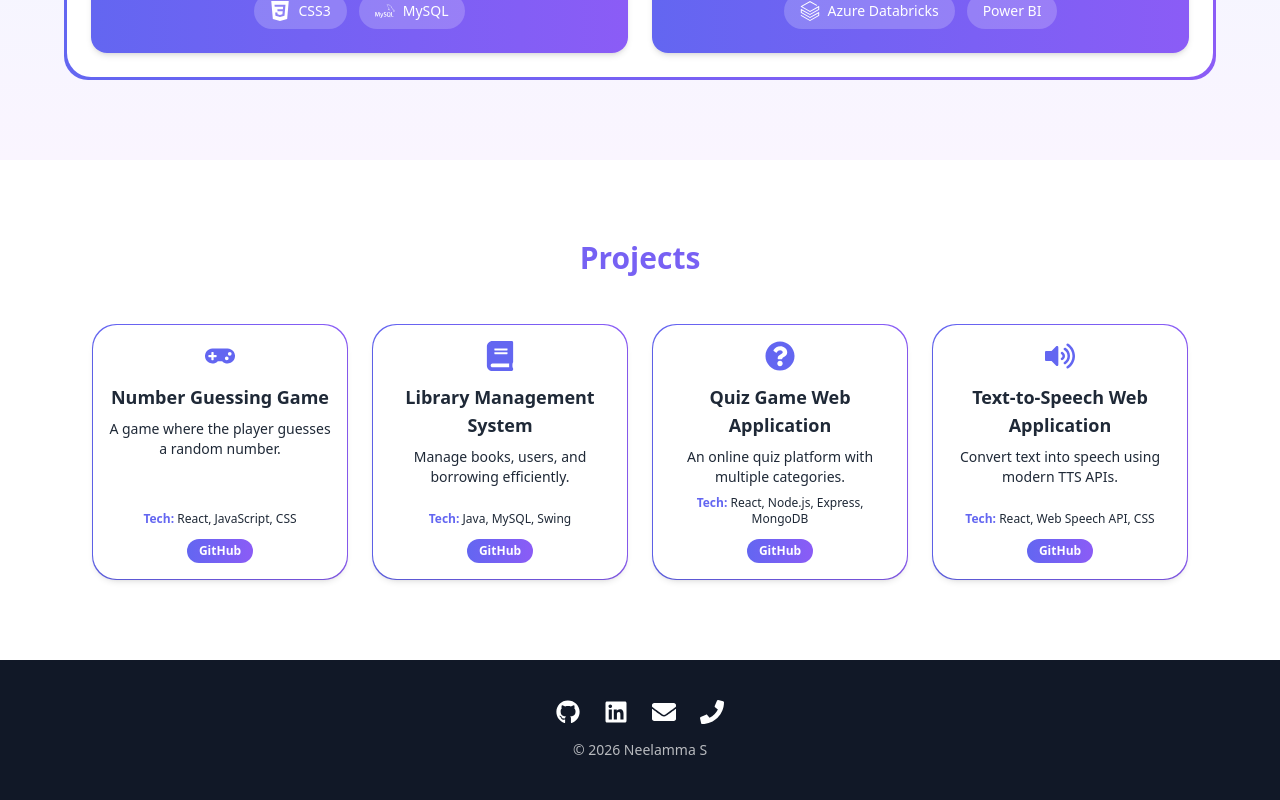
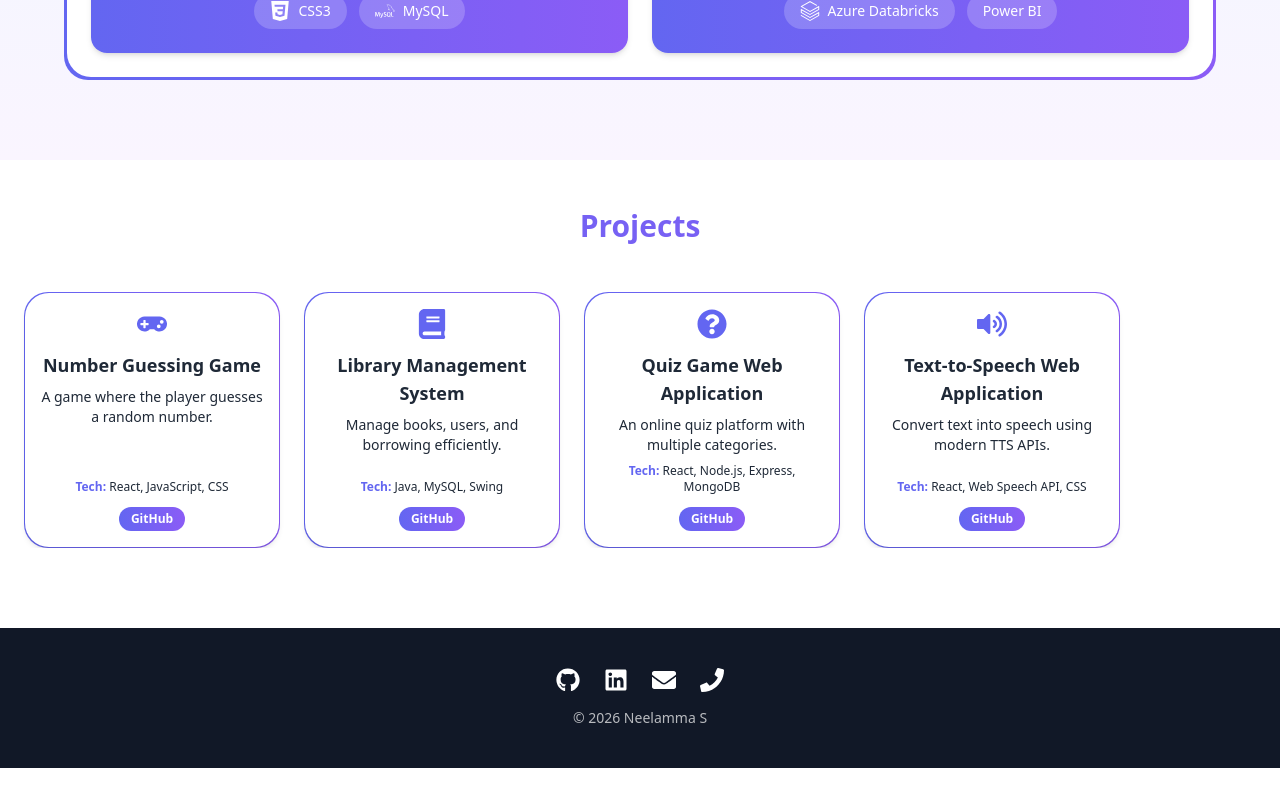
Before and after one commit to Neelamma-S/personal-portfolio, a React (Create React App) app: page / in a window 1280 px wide. Shown: the part 1090-1890 px from the top of the page. After the commit the page ends 1858 px from the top, so only its background shows below. Built offline with nearby package versions, Linux system fonts and the light colour scheme.

Commit message:
Update Projects section with horizontal scroll, moved up spacing, and update Tailwind config

```diff
--- a/src/components/Projects.jsx
+++ b/src/components/Projects.jsx
@@ -1,3 +1,4 @@
+// src/components/Projects.jsx
 import React from "react";
 import { projects } from "../data/projects";
 import { FaGamepad, FaBook, FaQuestionCircle, FaVolumeUp } from "react-icons/fa";
@@ -12,7 +13,7 @@ const defaultIconMap = {
 
 const Projects = () => {
   return (
-    <section id="projects" className="py-20 bg-white text-gray-800">
+    <section id="projects" className="pt-12 pb-20 bg-white text-gray-800">
       {/* Section Title */}
       <h2
         className="text-3xl font-bold text-center mb-12
@@ -22,20 +23,20 @@ const Projects = () => {
         Projects
       </h2>
 
-      {/* Projects Grid */}
-      <div className="flex justify-center flex-wrap gap-6 px-6">
-        {Array.isArray(projects) &&
-          projects.map((project) => {
-            const Icon = defaultIconMap[project.title] || FaQuestionCircle; // fallback icon
+      {/* Horizontal scroll container */}
+      <div className="overflow-x-auto px-6">
+        <div className="flex gap-6">
+          {projects.map((project) => {
+            const Icon = defaultIconMap[project.title] || FaQuestionCircle;
 
             return (
               <div
                 key={project.id}
-                className="w-64 h-64 rounded-3xl p-[1px] bg-gradient-to-r from-primary to-secondary
+                className="flex-none w-64 rounded-3xl p-[1px]
+                           bg-gradient-to-r from-primary to-secondary
                            hover:scale-[1.05] transition-transform duration-300"
               >
-                <div className="bg-white rounded-3xl p-4 h-full shadow-md flex flex-col justify-between text-gray-800">
-
+                <div className="bg-white rounded-3xl p-4 shadow-md flex flex-col justify-between text-gray-800 h-full">
                   {/* Icon */}
                   <Icon className="text-3xl text-primary mx-auto mb-3" />
 
@@ -43,9 +44,7 @@ const Projects = () => {
                   <h3 className="text-lg font-semibold mb-2 text-center">{project.title}</h3>
 
                   {/* Description */}
-                  <p className="text-sm flex-1 overflow-hidden text-center">
-                    {project.description}
-                  </p>
+                  <p className="text-sm flex-1 overflow-hidden text-center">{project.description}</p>
 
                   {/* Tech Stack */}
                   <p className="mt-2 text-xs text-center">
@@ -60,8 +59,7 @@ const Projects = () => {
                       rel="noreferrer"
                       className="inline-block mt-3 px-3 py-1 rounded-full
                                  bg-gradient-to-r from-primary to-secondary
-                                 text-white text-xs font-semibold
-                                 mx-auto"
+                                 text-white text-xs font-semibold mx-auto"
                       aria-label={`View ${project.title} on GitHub`}
                     >
                       GitHub
@@ -71,6 +69,7 @@ const Projects = () => {
               </div>
             );
           })}
+        </div>
       </div>
     </section>
   );
--- a/tailwind.config.js
+++ b/tailwind.config.js
@@ -17,12 +17,11 @@ module.exports = {
         fadeIn: "fadeIn 0.5s ease forwards",
       },
       rotate: {
-        'x-6': '6deg',
-        'y-6': '6deg',
+        "x-6": "6deg",
+        "y-6": "6deg",
       },
-      perspective: {
-        1000: '1000px',
-      },
+      // Perspective isn’t supported natively in Tailwind.
+      // You can apply inline style like: style={{ perspective: '1000px' }}
     },
   },
   plugins: [],
```
